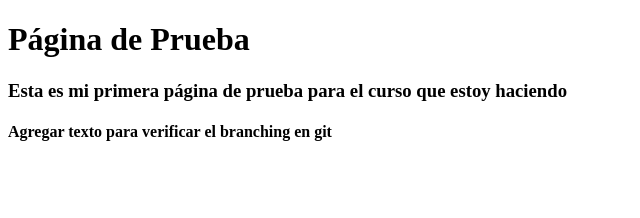
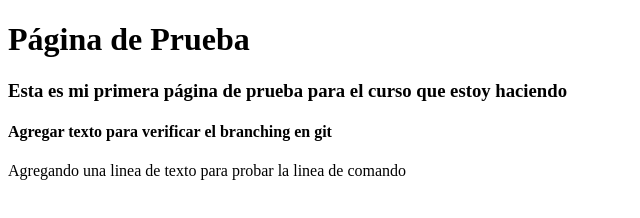
Before and after one commit to dranoel65/pagina-web, a plain HTML site: page index.html in a window 1280 px wide. Shown: the whole page, without its empty margins (0-640 px from the left). Drawn offline with Linux system fonts and the light colour scheme.

Commit message:
agregando linea de texto

```diff
--- a/index.html
+++ b/index.html
@@ -8,5 +8,6 @@
 		<h1>Página de Prueba</h1>
 		<h3>Esta es mi primera página de prueba para el curso que estoy haciendo</h3>
 		<h4>Agregar texto para verificar el branching en git</h4>
+		<p>Agregando una linea de texto para probar la linea de comando</p>
 	</body>
 </html>
```
